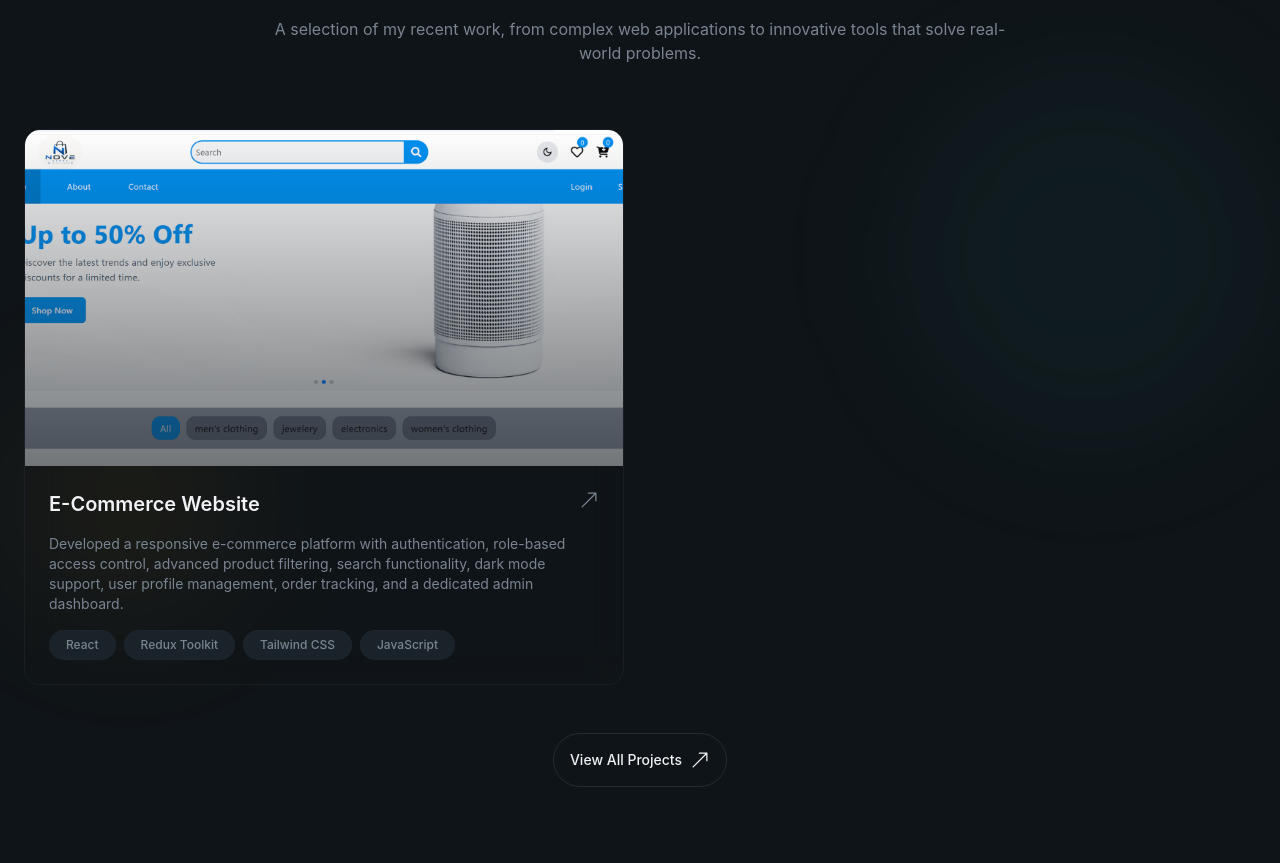
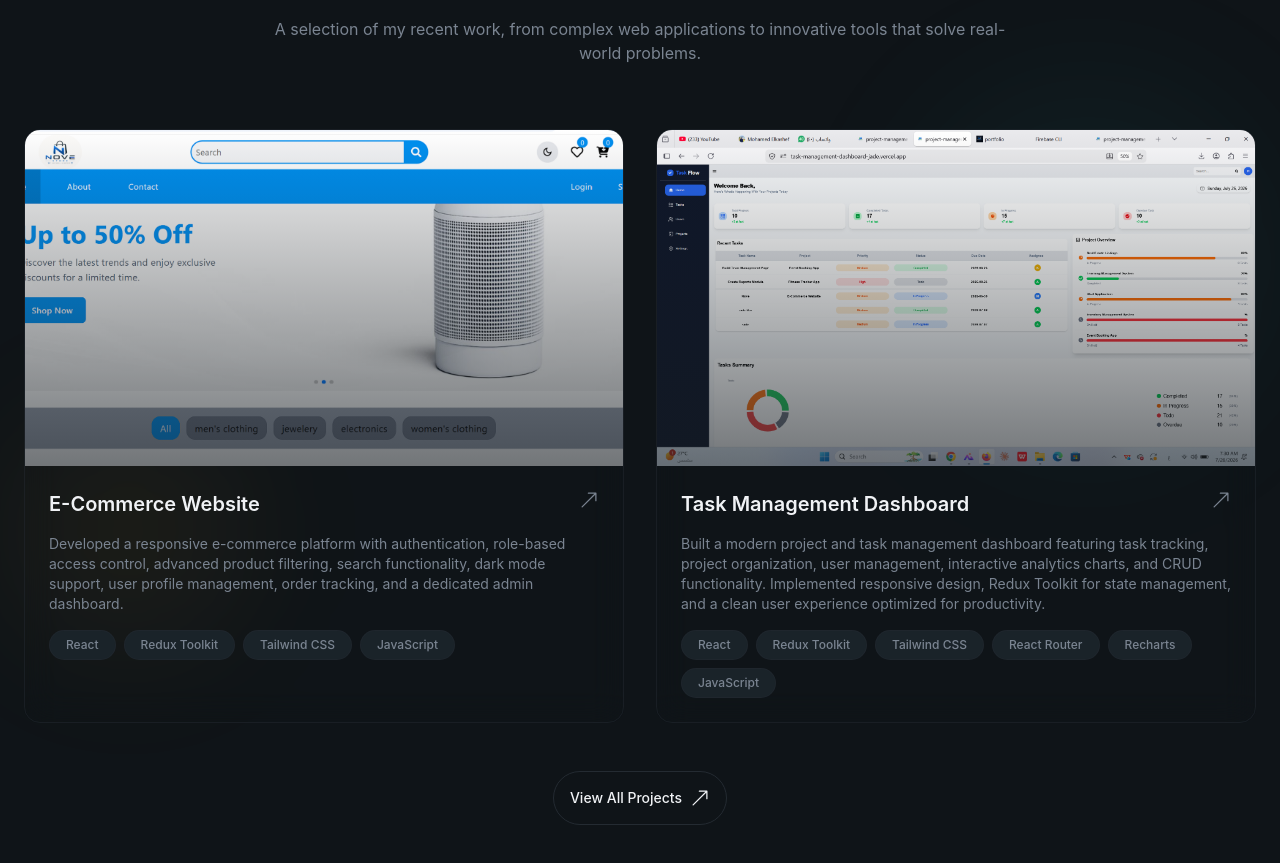
Before and after one commit to Mohamed-Elthaer/my-portfolio, a React (Vite) app: page / in a window 1280 px wide. Shown: the part 2146-3009 px from the top of the page. Built offline with nearby package versions, Linux system fonts and the light colour scheme.

Commit message:
Update portfolio

```diff
--- a/src/sections/Projects.jsx
+++ b/src/sections/Projects.jsx
@@ -10,6 +10,22 @@ const projects = [
     link: "https://nove-store-5xtv.vercel.app",
     github: "https://github.com/Mohamed-Elthaer/Nove-Store",
   },
+  {
+  title: "Task Management Dashboard",
+  description:
+    "Built a modern project and task management dashboard featuring task tracking, project organization, user management, interactive analytics charts, and CRUD functionality. Implemented responsive design, Redux Toolkit for state management, and a clean user experience optimized for productivity.",
+  image: "/public/project-dashboard.png",
+  tags: [
+    "React",
+    "Redux Toolkit",
+    "Tailwind CSS",
+    "React Router",
+    "Recharts",
+    "JavaScript"
+  ],
+  link: "https://mohamed-elthaer.github.io/task-management-dashboard/",
+  github: "https://github.com/Mohamed-Elthaer/task-management-dashboard",
+},
 ];
 export default function Projects() {
   return (
```
Also changed, not shown: public/project-dashboard.png (added).
